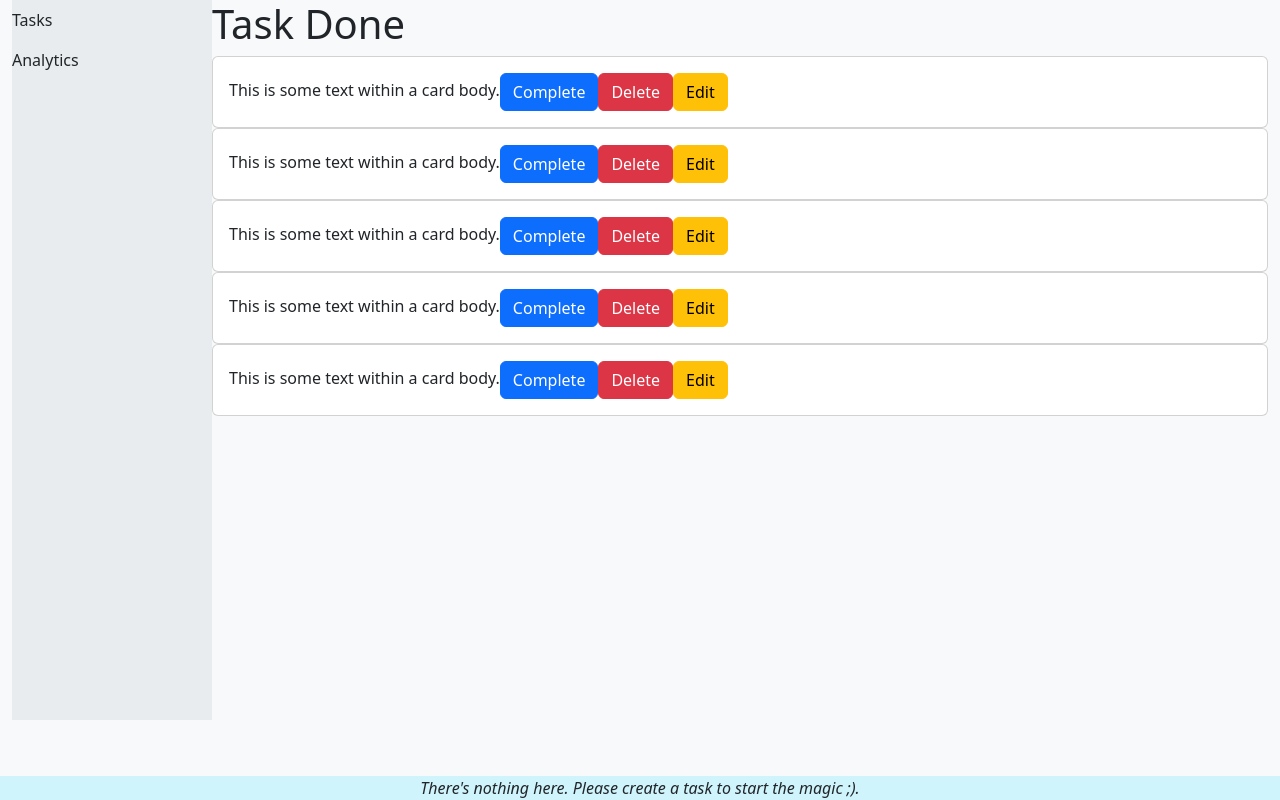
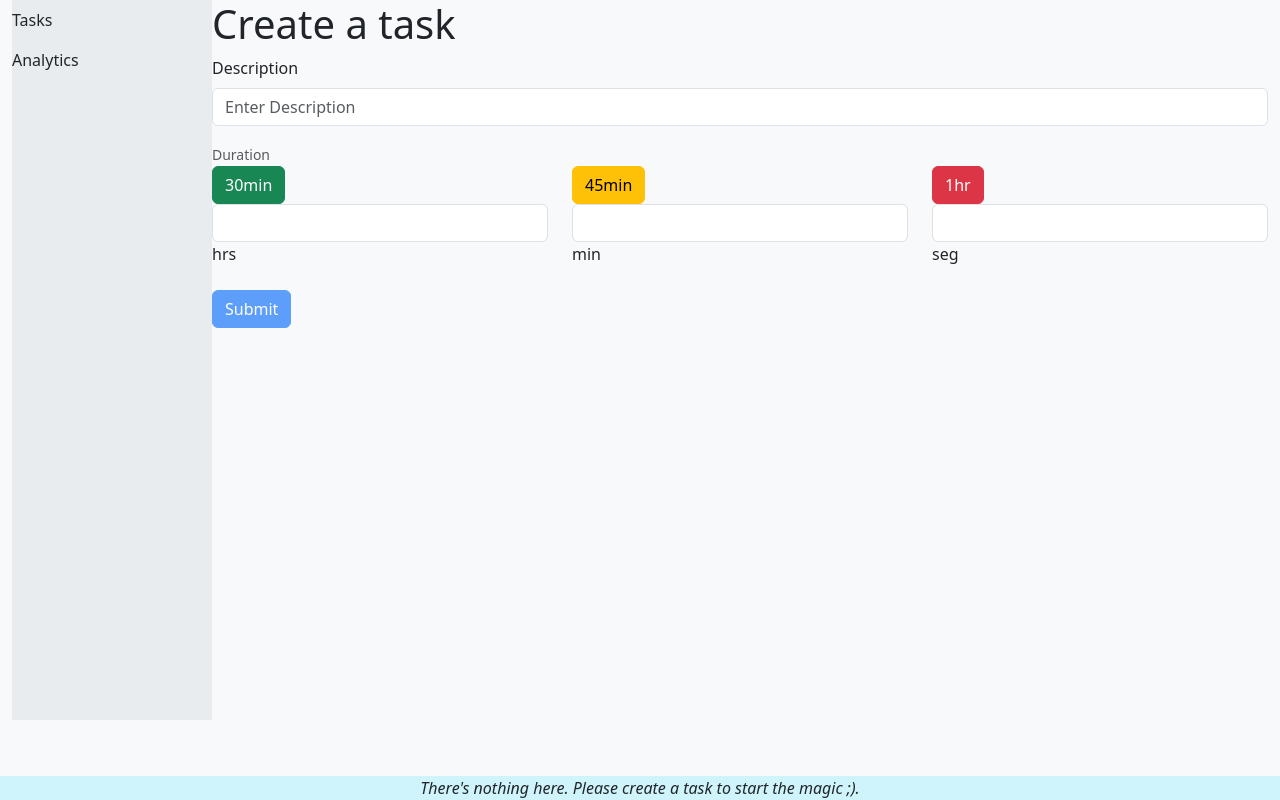
Before and after one commit to Bucha789/test-task-project, a React (Vite) app: page /tasks in a window 1280 px wide. Built offline with nearby package versions, Linux system fonts and the light colour scheme.

Commit message:
chore: add create task logic

```diff
--- a/package.json
+++ b/package.json
@@ -10,12 +10,16 @@
     "preview": "vite preview"
   },
   "dependencies": {
+    "@reduxjs/toolkit": "^2.2.7",
+    "@types/uuid": "^10.0.0",
     "bootstrap": "^5.3.3",
     "clsx": "^2.1.1",
     "react": "^18.3.1",
     "react-bootstrap": "^2.10.4",
     "react-dom": "^18.3.1",
-    "react-router-dom": "^6.26.1"
+    "react-redux": "^9.1.2",
+    "react-router-dom": "^6.26.1",
+    "uuid": "^10.0.0"
   },
   "devDependencies": {
     "@eslint/js": "^9.9.0",
--- a/src/components/Task.tsx
+++ b/src/components/Task.tsx
@@ -1,14 +1,18 @@
 import { Button, Card } from "react-bootstrap"
 
-export const Task = () => {
+
+type Props = {
+  description: string
+}
+
+export const Task = ({ description }: Props) => {
   return (
     <Card>
       <Card.Body>
-        This is some text within a card body.
+        <Card.Text>{description}</Card.Text>
         <Button variant="primary">Complete</Button>
         <Button variant="danger">Delete</Button>
         <Button variant="warning">Edit</Button>
-
       </Card.Body>
     </Card>
   )
--- a/src/components/Tasks.tsx
+++ b/src/components/Tasks.tsx
@@ -1,6 +1,8 @@
+import { useAppSelector } from "../store/hooks"
 import { Task } from "./Task"
 
 export const Tasks = () => {
+  const addedTasks = useAppSelector(state => state.tasks.addedTasks);
   return (
     <div className="bg-purple">
       {
@@ -8,8 +10,11 @@ export const Tasks = () => {
       }
       <div>
         {
-          Array.from({ length: 5 }).map((_, index) => (
-            <Task key={index} />
+          addedTasks.map(item => (
+            <Task
+              key={item.id}
+              description={item.description}
+            />
           ))
         }
       </div>
--- /dev/null
+++ b/src/components/form/TaskForm.tsx
@@ -0,0 +1,75 @@
+import { ChangeEvent, FormEventHandler, useState } from "react"
+import { create, Task } from "../../store/slices/tasksSlice"
+import { Button, Col, Form, Row } from "react-bootstrap"
+import { useAppDispatch } from "../../store/hooks"
+
+export type FormState = Omit<Task, 'id' | 'createdAt' | 'completedAt' | 'completed'>
+
+const initialState: FormState = {
+  description: '',
+  duration: 0,
+}
+
+export const TaskForm = () => {
+  const [formState, setFormState] = useState<FormState>(initialState);
+  const dispatch = useAppDispatch();
+  const isFormDisabled = Object.values(formState).every(item => !item)
+
+  const handleChangeValues = (event: ChangeEvent<HTMLInputElement>) => {
+    setFormState({
+      ...formState,
+      [event.target.name]: event.target.value
+    })
+  }
+
+  const handleSubmitValues: FormEventHandler<HTMLFormElement> = (event) => {
+    event.preventDefault();
+    dispatch(create(formState))
+    setFormState(initialState)
+  }
+  return (
+    <Form onSubmit={handleSubmitValues}>
+      <Form.Group className="mb-3" controlId="formBasicEmail">
+        <Form.Label>Description</Form.Label>
+        <Form.Control onChange={handleChangeValues} type="text" name='description' placeholder="Enter Description" />
+      </Form.Group>
+      <Form.Text>Duration</Form.Text>
+      <Form.Group className="mb-3" controlId="formBasicEmail">
+        <Row>
+          <Col>
+            <Button variant="success">
+              30min
+            </Button>
+          </Col>
+          <Col>
+            <Button variant="warning">
+              45min
+            </Button>
+          </Col>
+          <Col>
+            <Button variant="danger">
+              1hr
+            </Button>
+          </Col>
+        </Row>
+        <Row>
+          <Col>
+            <Form.Control onChange={handleChangeValues} type="number" name='hours' />
+            <Form.Label>hrs</Form.Label>
+          </Col>
+          <Col>
+            <Form.Control onChange={handleChangeValues} type="number" name='minutes' />
+            <Form.Label>min</Form.Label>
+          </Col>
+          <Col>
+            <Form.Control onChange={handleChangeValues} type="number" name='seconds' />
+            <Form.Label>seg</Form.Label>
+          </Col>
+        </Row>
+      </Form.Group>
+      <Button disabled={isFormDisabled} variant="primary" type="submit">
+        Submit
+      </Button>
+    </Form>
+  )
+}
--- a/src/pages/Dashboard.tsx
+++ b/src/pages/Dashboard.tsx
@@ -1,9 +1,13 @@
+import { TaskForm } from "../components/form/TaskForm"
 import { Tasks } from "../components/Tasks"
 
 export const Dashboard = () => {
   return (
     <div>
-      <h1>Task Done</h1>
+      <h1>Create a task</h1>
+      <div>
+        <TaskForm />
+      </div>
       <Tasks />
     </div>
   )
--- /dev/null
+++ b/src/store/hooks/index.ts
@@ -0,0 +1,5 @@
+import { useDispatch, useSelector } from 'react-redux'
+import type { RootState, AppDispatch } from '../index'
+
+export const useAppDispatch = useDispatch.withTypes<AppDispatch>()
+export const useAppSelector = useSelector.withTypes<RootState>()
--- /dev/null
+++ b/src/store/index.ts
@@ -0,0 +1,12 @@
+import { configureStore } from '@reduxjs/toolkit'
+import tasksReducer from './slices/tasksSlice'
+
+export const store = configureStore({
+  reducer: {
+    tasks: tasksReducer,
+  },
+})
+
+export type RootState = ReturnType<typeof store.getState>
+
+export type AppDispatch = typeof store.dispatch
--- /dev/null
+++ b/src/store/slices/tasksSlice.ts
@@ -0,0 +1,69 @@
+import { createSlice } from '@reduxjs/toolkit'
+import type { PayloadAction } from '@reduxjs/toolkit'
+import { v4 as uuidv4 } from 'uuid';
+
+export type Task = {
+  id: string
+  description: string
+  //duration in seconds
+  duration: number
+  createdAt: string
+  completedAt?: string
+  completed: boolean
+}
+export type TaskInput = Pick<Task, 'description' | 'duration'>
+export type TaskId = Pick<Task, 'id'>
+export type TasksState = {
+  addedTasks: Task[]
+  currentTask?: Task | null
+}
+
+const initialState: TasksState = {
+  addedTasks: [],
+  currentTask: null,
+}
+
+export const tasksSlice = createSlice({
+  name: 'tasks',
+  initialState,
+  reducers: {
+    create: (state, action: PayloadAction<TaskInput>) => {
+      // create a new task
+      const { description, duration } = action.payload;
+      const id = uuidv4();
+      state.addedTasks.push({
+        completed: false,
+        createdAt: new Date().toISOString(),
+        description,
+        duration,
+        id,
+      })
+    },
+    modify: (state, action: PayloadAction<Task>) => {
+      //modify an existing task
+      const { id, description, duration } = action.payload;
+      const task = state.addedTasks.find((task) => task.id === id);
+      if (task) {
+        task.description = description;
+        task.duration = duration;
+      }
+    },
+    delete: (state, action: PayloadAction<TaskId>) => {
+      //delete an existing task
+      state.addedTasks = state.addedTasks.filter(item => item.id !== action.payload.id)
+    },
+    markAsCompleted: (state, action: PayloadAction<TaskId>) => {
+      //mark as completed a task
+      const task = state.addedTasks.find((task) => task.id === action.payload.id);
+      if (task) {
+        task.completed = true
+        task.completedAt = new Date().toISOString()
+      }
+    },
+  },
+})
+
+// Action creators are generated for each case reducer function
+export const { create } = tasksSlice.actions
+
+export default tasksSlice.reducer
```
Also changed, not shown: src/main.tsx (+8 -2 lines), 1 other file (tests, documents, lock files or other folders).
